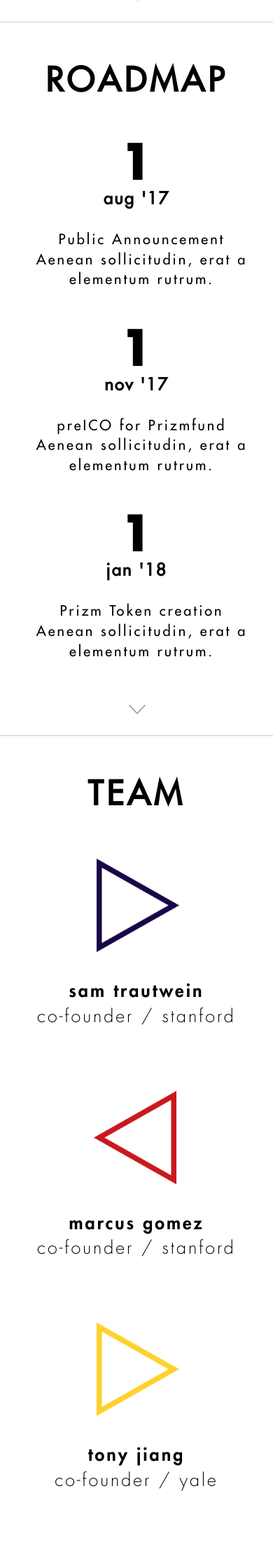
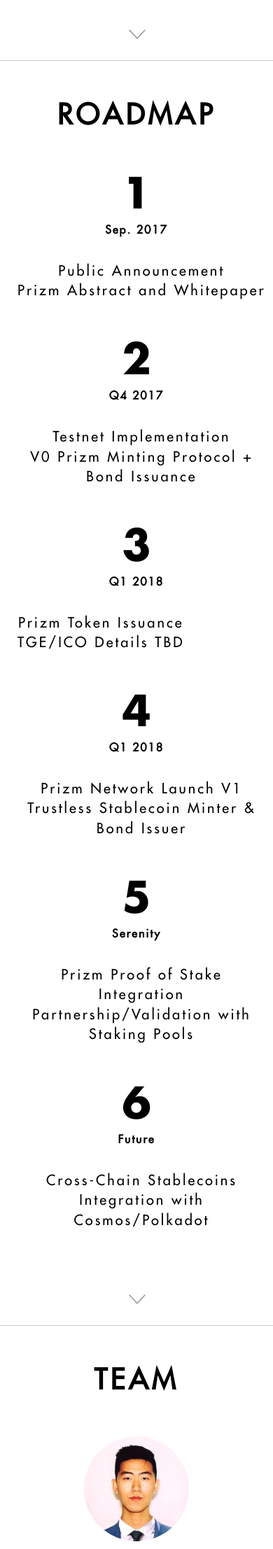
Before and after one commit to Sergio102472/website, a PHP site: page / in a window 390 px wide. Shown: the part 2012-4226 px from the top of the page at 70% size. Run offline with PHP 8.4, Linux system fonts and the light colour scheme; some libraries are stand-ins or nearby versions.

Commit message:
added team members

```diff
--- a/css/responsive.css
+++ b/css/responsive.css
@@ -1,59 +1,59 @@
 @charset "utf-8";
 @media only screen and (min-width: 1199px) and (max-width: 4000px){
 	.roadmaptable{width:879px;}
-	.roadmapcon{font-size:30px; margin:10px 0 0 50px;}
+	.roadmapcon{font-size:20px; margin:10px 0 0 50px;}
 	.logobox{margin-top:44px;}
 	.topicontable{float:right; margin-top:44px;}
 	.teamboxarea{width:80%;}
 	.teamboxtext{margin-bottom:150px;}
 	.bannerbtn{margin:90px auto;}
 	.bannertext{font-size:25px;}
-	.aboutuscon{font-size:27px;}
+	.aboutuscon{font-size:22px;}
 	.sectionhead{margin:100px auto;}
 }
 
 @media only screen and (min-width: 1024px) and (max-width: 1199px){
 	.roadmaptable{width:784px;}
-	.roadmapcon{font-size:25px; margin:10px 0 0 50px;}
+	.roadmapcon{font-size:20px; margin:10px 0 0 50px;}
 	.logobox{margin-top:44px;}
 	.topicontable{float:right; margin-top:44px;}
 	.teamboxarea{width:90%;}
 	.teamboxtext{margin-bottom:150px;}
 	.bannerbtn{margin:90px auto;}
 	.bannertext{font-size:25px;}
-	.aboutuscon{font-size:27px;}
+	.aboutuscon{font-size:22px;}
 	.sectionhead{margin:80px auto;}
 }
 
 @media only screen and (min-width: 992px) and (max-width: 1024px) {
 	.roadmaptable{width:784px;}
-	.roadmapcon{font-size:25px; margin:10px 0 0 50px;}
+	.roadmapcon{font-size:20px; margin:10px 0 0 50px;}
 	.logobox{margin-top:44px;}
 	.topicontable{float:right; margin-top:44px;}
 	.teamboxarea{width:90%;}
 	.teamboxtext{margin-bottom:150px;}
 	.bannerbtn{margin:90px auto;}
 	.bannertext{font-size:25px;}
-	.aboutuscon{font-size:27px;}
+	.aboutuscon{font-size:22px;}
 	.sectionhead{margin:80px auto;}
 }
 
 @media only screen and (min-width: 768px) and (max-width: 992px) {
 	.roadmaptable{width:740px;}
-	.roadmapcon{font-size:23px; margin:10px 0 50px 19px;}
+	.roadmapcon{font-size:20px; margin:10px 0 50px 19px;}
 	.logobox{margin:44px auto 0;}
 	.topicontable{ margin:15px auto 0;}
 	.teamboxarea{width:100%;}
 	.teamboxtext{margin-bottom:80px;}
 	.bannerbtn{margin:113px auto;}
 	.bannertext{font-size:25px;}
-	.aboutuscon{font-size:23px;}
+	.aboutuscon{font-size:22px;}
 	.sectionhead{margin:60px auto;}
 }
 
 @media only screen and (min-width: 640px) and (max-width: 768px) {
    	.roadmaptable{width:600px;}
-	.roadmapcon{font-size:22px; margin:10px 0 50px 19px;}
+	.roadmapcon{font-size:20px; margin:10px 0 50px 19px;}
 	.logobox{margin:44px auto 0;}
 	.topicontable{ margin:15px auto 0;}
 	.teamboxarea{width:100%;}
--- a/css/style.css
+++ b/css/style.css
@@ -19,37 +19,46 @@
 			src: 	url('../fonts/FuturaStd-Light.ttf');
 }
 
+.img-circle {
+    border-radius: 50%;
+}
+
+img:hover {
+  border: 3px solid #FED12D;
+}
+
 .floatleft{float:left;}
 .floatright{float:right;}
 .textalign_c{ text-align:center;}
 .textalign_l{ text-align:left;}
 .textalign_r{ text-align:right;}
-.logobox{width:200px; font-family:"futuramedium"; font-size:48px; color:#000; text-align:center; letter-spacing:5px; line-height:100px;}
+.logobox{width:200px; font-family:"futuramedium"; font-size:44px; color:#000; text-align:center; letter-spacing:5px; line-height:100px;}
 .topicontable{display:table;}
 .topiconbox{float:left; display:table-cell; margin:40px 21px;position:relative;}
 .topiconbox:hover{cursor:pointer;}
 .hrule{ border-bottom:1px solid #CCC; margin:30px 0;}
 .bannericonaslogo{ margin:50px auto 0; width:100px; height:171px;}
 .bannertext{ font-family:"futuramedium"; letter-spacing:5px; color:#1d1d1d; text-align:center; text-transform:uppercase; margin:20px auto;}
-.bannerbtn{width:253px; padding:12px; border:8px solid #000; background:#FFF; font-family:"futuramedium"; font-size:22px; color:#000; text-align:center; letter-spacing:5px; position:relative;}
+.bannerbtn{width:253px; padding:12px; border:8px solid #000; background:#FFF; font-family:"futuramedium"; font-size:20px; color:#000; text-align:center; letter-spacing:5px; position:relative;}
 .bannerbtn:hover{border:8px solid #000; background:#000; color:#fff; cursor:pointer;}
 .bottomarrow{margin:30px auto 0; width:25px;position:relative;}
 .bottomarrow img{width:100%;}
 .bottomarrow:hover{cursor:pointer;}
 .aboutusbgarea{padding:50px 0 20px 0; border-bottom:1px solid #CCC; min-height:770px;}
-.sectionhead{display:table; font-family:"futuramedium"; font-size:47px; color:#000; text-align:center; letter-spacing:5px; font-weight:bold;}
+.sectionhead{display:table; font-family:"futuramedium"; font-size:40px; color:#000; text-align:center; letter-spacing:5px; font-weight:bold;}
 .aboutuscon{width:72%; margin:0 auto 100px; font-family:"futuramedium"; letter-spacing:3px; color:#000; text-align:center;}
 .roadmapbgarea{padding:50px 0 25px 0; border-bottom:1px solid #CCC;}
 .roadmaptable{margin:30px auto 40px;}
-.roadmapnumber{width:120px; float:left; padding:10px; font-family:"futurabold"; font-size:70px; color:#000; text-align:center; line-height:50px; font-weight:bold; }
-.roadmapmonth{font-family:"futuramedium"; font-size:24px; color:#000; text-align:center; letter-spacing:2px;}
+.roadmapnumber{width:120px; float:left; padding:10px; font-family:"futurabold"; font-size:60px; color:#000; text-align:center; line-height:50px; font-weight:bold; }
+.roadmapmonth{font-family:"futuramedium"; font-size:16px; color:#000; text-align:center; letter-spacing:2px;}
 .roadmapcon{font-family:"futuramedium"; color:#000; letter-spacing:3px; float:left; }
 .roadmapnumbergap{width:100%; height:30px;}
 .teamarea{padding:50px 0;}
 .teamboxarea{margin:auto;}
 .teambox{width:200px; height:200px; margin:50px auto 30px;}
-.teamboxtext{font-family:"futuraheavy"; font-size:25px; font-weight:bold; letter-spacing:3px; color:#000; text-align:center;}
-.teamboxtext span{font-weight:normal; font-family:"futuralight";}
+.teamboxtext{font-family:"futuraheavy"; font-size:18px; font-weight:bold; letter-spacing:3px; color:#000; text-align:center;}
+.teamtitle{font-weight:normal; font-family:"futuralight";}
+.smallbio{font-family:"futuramedium"; font-size:14px; font-weight:bold; letter-spacing:3px; color:#000; text-align:center;}
 
 .hero-sec{
 	height: 100vh;
@@ -140,18 +149,20 @@ section::after {
 }
 /* unvisited link */
 a:link {
-    color: black;
+    color:  #5C037B;
+    text-decoration: none;
 }
 
 /* visited link */
 a:visited {
-    color: black;
+    color:  #5C037B;
+    text-decoration: none;
 }
 
 /* mouse over link */
 a:hover {
-    color: black;
-    text-decoration: underline
+    color: #FED12D;
+    text-decoration: none;
 }
 
 /* selected link */
--- a/index.html
+++ b/index.html
@@ -12,11 +12,10 @@
 
 <link href="css/style.css" type="text/css" rel="stylesheet" />
 <link href="css/responsive.css" type="text/css" rel="stylesheet" />
-<!------------------------------Bootstrap CSS------------------------------>
 
 <link rel="icon" href="images\favicon.ico" type="image/x-icon"/>
 <link rel="shortcut icon" href="images\favicon.ico" type="image/x-icon"/>
-
+<script src='https://www.google.com/recaptcha/api.js'></script>
 </head>
 
 <body id="home">
@@ -30,16 +29,23 @@
         </div>
         <div class="col-lg-6 col-md-6 col-sm-12">
         	<div class="topicontable">
-            	<div class="topiconbox"><a href="https://github.com/prizmfoundation"><img src="images/githubicon.png" width="35" height="35" /></a></div>
-                <div class="topiconbox"><a href="https://prizmcoin.slack.com"><img src="images/hashicin.png" width="35" height="35" /></a></div>
-                <div class="topiconbox"><a href="https://www.facebook.com/prizmcrypto/"><img src="images/fbookicon.png" width="35" height="35" /></a></div>
+            	<div class="topiconbox"><a href="https://github.com/prizmfoundation" target="_blank"><img src="images/githubicon.png" width="35" height="35" /></a></div>
+                <div class="topiconbox"><a href="https://slackin-prizm.herokuapp.com/" target="_blank"><img src="images/hashicin.png" width="35" height="35" /></a></div>
+                <div class="topiconbox"><a href="https://www.facebook.com/groups/1427766794004755/" target="_blank"><img src="images/fbookicon.png" width="35" height="35" /></a></div>
             </div>
         </div>
         <div class="clearfix"></div>
         <div class="bannericonaslogo"><img src="images/logo.png" width="100" height="171" /></div>
         <div class="clearfix"></div>
-        <div class="bannertext">SECURE LIGHTNING FAST AND TRANSPARENT MONEY TRANSFER</div>
-        <div class="bannerbtn">white paper</div>
+        <div class="bannertext">Ethereum's First Decentralized Staking Stablecoin</div>
+        <div class="col-lg-3 col-md-3 col-sm-3"></div>
+        <div class="col-lg-3 col-md-3 col-sm-3">
+            <a href="files/Prizm-Abstract.pdf" target="_blank"><div class="bannerbtn">abstract</div></a>
+        </div>
+        <div class="col-lg-3 col-md-3 col-sm-3">
+            <a href="files/Prizm-Abstract.pdf" target="_blank"><div class="bannerbtn">whitepaper</div></a>
+        </div>
+        <div class="col-lg-3 col-md-3 col-sm-3"></div>
         <div class="clearfix"></div>
         <div class="bottomarrow aboutus"><a href="javascript:void(0);"><img src="images/bottomarrow.png"/></a></div>
 
@@ -47,7 +53,15 @@
 
         <div class="sectionhead">ABOUT</div>
         <div class="clearfix"></div>
-        <div class="aboutuscon">Transferring money should be fast, transparent and as low cost as possible. We are Prizm are building a next generation blockchain solution to enable remittances on a more global, lightning fast and trustless scale. With our technology, anyone can transfer money to anyone else in the world with as little as 0.5% in fees and 15 second confirmations.  Nam dapibus nisl vitae elit fringilla rutrum. Aenean sollicitudin, erat a elementum rutrum, neque sem pretium metus, quis mollis nisl nunc et massa. Vestibulum sed metus in lorem tr istique ullamcorper id vitae erat. Nulla mollis sapien sollicitudin lacinia lacinia. Vivamus facilisis dolor et massa placerat,</div>
+        <div class="aboutuscon">
+        Prizm is Ethereum's First Decentralized Staking Stablecoin Network (DSSN) that allows
+        anyone to trustlessly mint custom-pegged stablecoins on the Ethereum Blockchain. These stablecoins are
+        guaranteed by a Proof of Reserve smart contract that can be publically verified by anyone, anywhere, anytime.
+
+        Prizm allows long term investors with large portfolios to trustless earn interest on any deposit.
+        Prizm allows stablecoin owners to pay others using custom pegged stablecoins.
+        Prizm incentivizes long term price stability using economics.
+        </div>
         <div class="bottomarrow roadmap"><img src="images/bottomarrow.png"/></div>
 
         <div class="hrule" id="roadmap"></div>
@@ -56,24 +70,51 @@
         <div class="roadmaptable">
             <div class="roadmapnumber">
             <strong>1</strong>
-            <div class="roadmapmonth">aug '17</div>
+            <div class="roadmapmonth">Sep. 2017</div>
             </div>
-            <div class="roadmapcon">Public Announcement<br />Aenean sollicitudin, erat a elementum rutrum.</div>
+            <div class="roadmapcon">Public Announcement<br />Prizm Abstract and Whitepaper</div>
             <div class="clearfix"></div>
             <div class="roadmapnumbergap"></div>
+
             <div class="roadmapnumber">
-            <strong>1</strong>
-            <div class="roadmapmonth">nov '17</div>
+            <strong>2</strong>
+            <div class="roadmapmonth">Q4 2017</div>
             </div>
-            <div class="roadmapcon">preICO for Prizmfund<br />Aenean sollicitudin, erat a elementum rutrum.</div>
+            <div class="roadmapcon">Testnet Implementation<br />V0 Prizm Minting Protocol + Bond Issuance</div>
             <div class="clearfix"></div>
             <div class="roadmapnumbergap"></div>
+
             <div class="roadmapnumber">
-            <strong>1</strong>
-            <div class="roadmapmonth">jan '18</div>
+            <strong>3</strong>
+            <div class="roadmapmonth">Q1 2018</div>
             </div>
-            <div class="roadmapcon">Prizm Token creation<br />Aenean sollicitudin, erat a elementum rutrum.</div>
+            <div class="roadmapcon">Prizm Token Issuance<br />TGE/ICO Details TBD</div>
             <div class="clearfix"></div>
+            <div class="roadmapnumbergap"></div>
+
+            <div class="roadmapnumber">
+            <strong>4</strong>
+            <div class="roadmapmonth">Q1 2018</div>
+            </div>
+            <div class="roadmapcon">Prizm Network Launch V1<br />Trustless Stablecoin Minter &amp; Bond Issuer</div>
+            <div class="clearfix"></div>
+            <div class="roadmapnumbergap"></div>
+
+            <div class="roadmapnumber">
+            <strong>5</strong>
+            <div class="roadmapmonth">Serenity</div>
+            </div>
+            <div class="roadmapcon">Prizm Proof of Stake Integration<br />Partnership/Validation with Staking Pools</div>
+            <div class="clearfix"></div>
+            <div class="roadmapnumbergap"></div>
+
+            <div class="roadmapnumber">
+            <strong>6</strong>
+            <div class="roadmapmonth">Future</div>
+            </div>
+            <div class="roadmapcon">Cross-Chain Stablecoins<br />Integration with Cosmos/Polkadot</div>
+            <div class="clearfix"></div>
+            <div class="roadmapnumbergap"></div>
         </div>
         <div class="bottomarrow team"><img src="images/bottomarrow.png"/></div>
 
@@ -81,25 +122,79 @@
 
         <div class="sectionhead">TEAM</div>
         <div class="teamboxarea">
-            <div class="col-lg-4 col-md-4 col-sm-4">
-                <div class="teambox"><img src="images/teamimg1.png" width="200" height="200" /></div>
-                <div class="teamboxtext">sam trautwein<br /><span>co-founder / stanford</span></div>
+            <div class="col-lg-3 col-md-3 col-sm-3">
+                <div class="teambox">
+                    <a href="https://www.linkedin.com/in/gavinmai" target="_blank">
+                        <img class="img-circle" src="images/gavin.png" width="200" height="200" />
+                    </a>
+                </div>
+                    <div class="teamboxtext">gavin mai<br />
+                    <span class="teamtitle">co-founder / stanford</span><br />
+                    <span class="smallbio">
+                        <a href="https://www.uber.com/" target="_blank">uber</a> |
+                        <a href="https://www.salesforceiq.com/" target="_blank">salesforceIQ</a> |
+                        <a href="https://beta.datmo.io/" target="_blank">acusense</a>
+                    </span>
+                </div>
             </div>
-            <div class="col-lg-4 col-md-4 col-sm-4">
-                <div class="teambox"><img src="images/teamimg2.png" width="200" height="200" /></div>
-                <div class="teamboxtext">marcus gomez<br /><span>co-founder / stanford</span></div>
+            <div class="col-lg-3 col-md-3 col-sm-3">
+                <div class="teambox">
+                    <a href="https://www.linkedin.com/in/mvgomez1" target="_blank">
+                        <img class="img-circle" src="images/marcus.jpg" width="200" height="200" />
+                    </a>
+                </div>
+                <div class="teamboxtext">marcus gomez<br />
+                    <span class="teamtitle">co-founder / stanford</span><br />
+                    <span class="smallbio">
+                        <a href="http://lsvp.com/" target="_blank">swan</a> |
+                        <a href="https://www.google.com/" target="_blank">google</a> |
+                        <a href="https://www.bloomberg.com/" target="_blank">bloomberg</a>
+                    </span>
+                </div>
             </div>
-            <div class="col-lg-4 col-md-4 col-sm-4">
-                <div class="teambox"><img src="images/teamimg3.png" width="200" height="200" /></div>
-                <div class="teamboxtext">tony jiang<br /><span>co-founder / yale</span></div>
+            <div class="col-lg-3 col-md-3 col-sm-3">
+                <div class="teambox">
+                    <a href="https://www.linkedin.com/in/bentoncase" target="_blank">
+                        <img class="img-circle" src="images/ben.jpg" width="200" height="200" />\
+                    </a>
+                </div>
+                <div class="teamboxtext">ben case<br />
+                    <span class="teamtitle">co-founder / stanford</span><br />
+                    <span class="smallbio">
+                        <a href="https://www.mozilla.org/en-US/" target="_blank">mozilla</a> |
+                        <a href="https://crypto.stanford.edu/~dabo/cs255" target="_blank">stanford cryptography</a>
+                    </span>
+                </div>
             </div>
-            <div class="col-lg-4 col-md-4 col-sm-4">
-                <div class="teambox"><img src="images/teamimg3.png" width="200" height="200" /></div>
-                <div class="teamboxtext">ben case<br /><span>co-founder / stanford</span></div>
+            <div class="col-lg-3 col-md-3 col-sm-3">
+                <div class="teambox">
+                    <a href="https://www.linkedin.com/in/jiangtony" target="_blank">
+                        <img class="img-circle" src="images/tony.jpg" width="200" height="200" />
+                    </a>
+                </div>
+                <div class="teamboxtext">tony jiang<br />
+                    <span class="teamtitle">co-founder / yale</span><br />
+                    <span class="smallbio">
+                        <a href="https://www.quora.com/" target="_blank">quora</a> |
+                        <a href="https://addepar.com/" target="_blank">addepar</a> |
+                        <a href="https://www.google.com/" target="_blank">google</a> |
+                        <a href="http://med.stanford.edu/research.html" target="_blank">stanford medicine</a>
+                    </span>
+                </div>
             </div>
-            <div class="col-lg-4 col-md-4 col-sm-4">
-                <div class="teambox"><img src="images/teamimg3.png" width="200" height="200" /></div>
-                <div class="teamboxtext">gavin mai<br /><span>co-founder / stanford</span></div>
+            <div class="col-lg-3 col-md-3 col-sm-3">
+                <div class="teambox">
+                    <a href="https://www.linkedin.com/in/samuel-trautwein-3767ba97" target="_blank">
+                        <img class="img-circle" src="images/sam.jpg" width="200" height="200" />
+                    </a>
+                </div>
+                <div class="teamboxtext">sam trautwein<br />
+                    <span class="teamtitle">co-founder / stanford</span><br />
+                    <span class="smallbio">
+                        <a href="https://www.plenty.ag/" target="_blank">plenty</a> |
+                        <a href="#" target="_blank">tristero</a>
+                    </span>
+                </div>
             </div>
 
         </div>
@@ -107,7 +202,7 @@
 
     </div>
 
-    <footer id="footer" align="center"><a href="terms.php">Terms & Conditions</a>&nbsp;&nbsp;|&nbsp;&nbsp;<a href="privacy.php">Privacy</a>&nbsp;&nbsp;|&nbsp;&nbsp;<a href="contrterms.php">Contribution Terms</a></footer>
+    <footer id="footer" align="center"><a href="files/terms.pdf" target="_blank">Terms & Conditions</a>&nbsp;&nbsp;|&nbsp;&nbsp;<a href="files/privacy.pdf" target="_blank">Privacy</a>&nbsp;&nbsp;|&nbsp;&nbsp;<a href="files/contribution.pdf" target="_blank">Contribution Terms</a></footer>
 
 
 
```
Also changed, not shown: images/Ben.jpg (added), images/Gavin.png (added), images/Marcus.jpg (added), images/Sam.jpg (added), images/Tony.jpg (added), images/biglogo.png (added), 3 other files.
